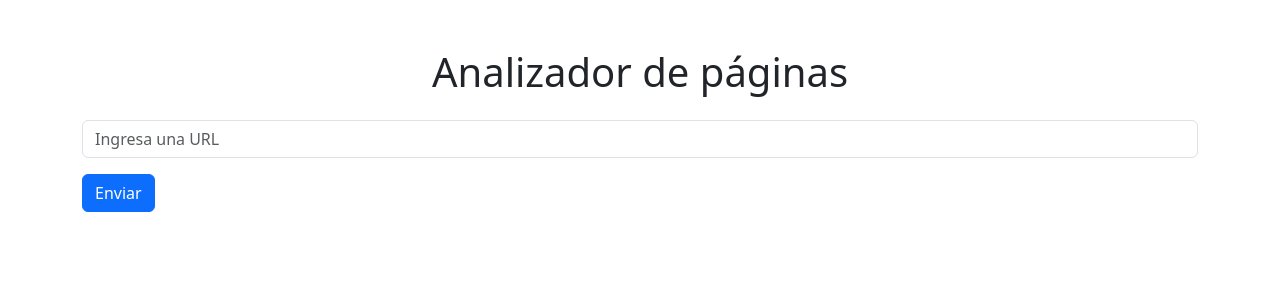
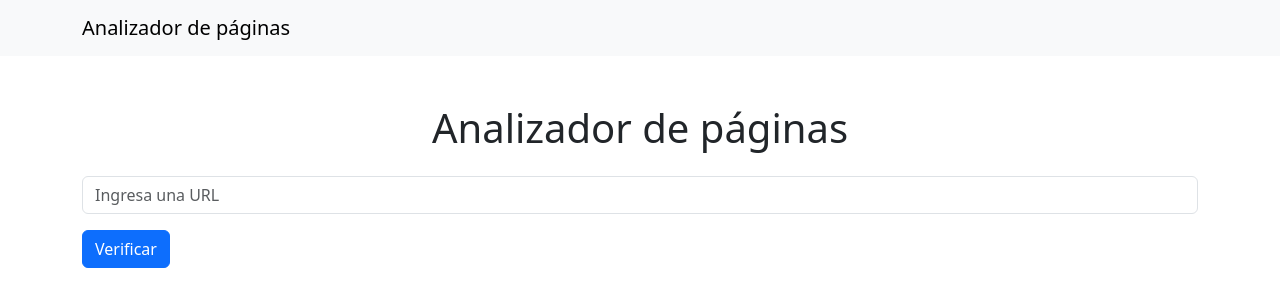
Before and after one commit to Jacjaram/python-project-207, a Flask app: page / in a window 1280 px wide. Shown: the top 307 px of the page. Run offline with Flask 3, Linux system fonts and the light colour scheme.

Commit message:
Fix index page for tests

```diff
--- a/page_analyzer/templates/index.html
+++ b/page_analyzer/templates/index.html
@@ -7,6 +7,14 @@
   </head>
 
   <body>
+    <nav class="navbar navbar-expand-lg navbar-light bg-light">
+      <div class="container">
+        <a class="navbar-brand" href="{{ url_for('index') }}">
+          Analizador de páginas
+        </a>
+      </div>
+    </nav>
+
     <div class="container mt-5">
 
       <h1 class="text-center">Analizador de páginas</h1>
@@ -23,9 +31,15 @@
 
       <form action="{{ url_for('create_url') }}" method="post" class="mt-4">
         <div class="mb-3">
-          <input type="text" name="url" class="form-control" placeholder="Ingresa una URL">
+          <input
+            type="text"
+            name="url"
+            class="form-control"
+            placeholder="Ingresa una URL"
+          >
         </div>
-        <button class="btn btn-primary">Enviar</button>
+
+        <button class="btn btn-primary">Verificar</button>
       </form>
 
     </div>
```
